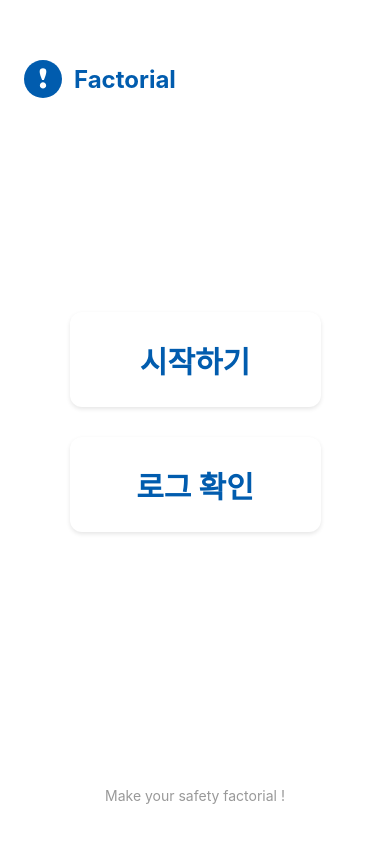
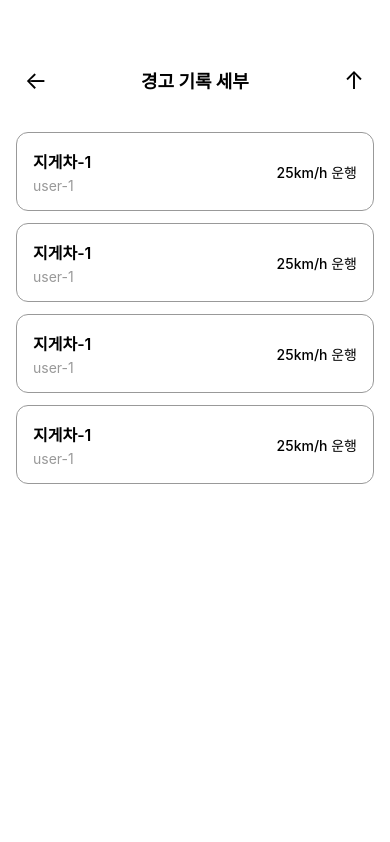
Before and after one commit to rbdus0715/Forklift_Operator_Application, a React Native app: screen /Log in a window 390 px wide. Built offline with nearby package versions, Linux system fonts and the light colour scheme.

Commit message:
Feat: 로그 스크린 페이지

```diff
--- a/package.json
+++ b/package.json
@@ -9,10 +9,16 @@
     "web": "expo start --web"
   },
   "dependencies": {
+    "@react-navigation/native": "^7.1.21",
+    "@react-navigation/native-stack": "^7.6.4",
+    "@types/react": "~19.1.10",
+    "@types/react-native": "^0.72.8",
     "expo": "~54.0.23",
     "expo-status-bar": "~3.0.8",
     "react": "19.1.0",
     "react-native": "0.81.5",
+    "react-native-safe-area-context": "~5.6.0",
+    "react-native-screens": "~4.16.0",
     "react-native-svg": "^15.15.0"
   },
   "devDependencies": {
--- a/src/App.tsx
+++ b/src/App.tsx
@@ -1,7 +1,7 @@
-import { HomeScreen } from "./screens/HomeScreen";
+import Navigation from "./navigations/Navigation";
 
 export const App = () => {
-  return <HomeScreen />;
+  return <Navigation />;
 };
 
 export default App;
--- a/src/color.ts
+++ b/src/color.ts
@@ -1,7 +1,7 @@
-export const colors = {
-  primary: "#015CAE", // 파란색 (로고 색상)
-  text: "#015CAE", // 다크 블루 텍스트
-  textLight: "#999999", // 라이트 그레이 태그라인
-  white: "#FFFFFF",
-  shadow: "#00000010", // 그림자 색상
+export const PRIMARY = {
+  DEFAULT: "#015CAE",
+  DARK: "#015CAE",
 };
+export const GRAY = "#999999";
+export const WHITE = "#FFFFFF";
+export const BLACK = "#000000";
--- /dev/null
+++ b/src/components/LogCard/LogCard.tsx
@@ -0,0 +1,48 @@
+import { StyleSheet, Text, View } from "react-native";
+import { BLACK, GRAY, WHITE } from "../../color";
+
+const LogCard = () => {
+    return (
+    <View style={styles.card}>
+      <View style={styles.cardLeft}>
+        <Text style={styles.forkliftText}>지게차-1</Text>
+        <Text style={styles.userText}>user-1</Text>
+      </View>
+      <Text style={styles.speedText}>25km/h 운행</Text>
+    </View>
+    )
+};
+
+  const styles = StyleSheet.create({
+    card: {
+        backgroundColor: WHITE,
+        borderRadius: 12,
+        padding: 16,
+        flexDirection: "row",
+        justifyContent: "space-between",
+        alignItems: "center",
+        borderWidth: 0.3,
+        borderColor: GRAY,
+        elevation: 3,
+      },
+      cardLeft: {
+        flex: 1,
+      },
+      forkliftText: {
+        fontSize: 16,
+        fontWeight: "600",
+        color: BLACK,
+        marginBottom: 4,
+      },
+      userText: {
+        fontSize: 14,
+        color: GRAY,
+      },
+      speedText: {
+        fontSize: 14,
+        fontWeight: "500",
+        color: BLACK,
+      },
+  });
+
+export default LogCard;
--- /dev/null
+++ b/src/navigations/HomeStack.tsx
@@ -0,0 +1,23 @@
+import { createNativeStackNavigator } from "@react-navigation/native-stack";
+import { HomeRoutes } from "./routes";
+import { HomeScreen } from "../screens/HomeScreen";
+import LogScreen from "../screens/LogScreen";
+import { WHITE } from "../color";
+
+const Stack = createNativeStackNavigator();
+
+const HomeStack = () => {
+  return (
+    <Stack.Navigator
+      screenOptions={{
+        contentStyle: { backgroundColor: WHITE },
+        headerShown: false,
+      }}
+    >
+      <Stack.Screen name={HomeRoutes.HOME} component={HomeScreen} />
+      <Stack.Screen name={HomeRoutes.LOG} component={LogScreen} />
+    </Stack.Navigator>
+  );
+};
+
+export default HomeStack;
--- /dev/null
+++ b/src/navigations/Navigation.tsx
@@ -0,0 +1,12 @@
+import { NavigationContainer } from "@react-navigation/native";
+import HomeStack from "./HomeStack";
+
+const Navigation = () => {
+  return (
+    <NavigationContainer>
+      <HomeStack />
+    </NavigationContainer>
+  );
+};
+
+export default Navigation;
--- /dev/null
+++ b/src/navigations/routes.ts
@@ -0,0 +1,4 @@
+export const HomeRoutes = {
+  HOME: "Home",
+  LOG: "Log",
+} as const;
--- /dev/null
+++ b/src/navigations/types.ts
@@ -0,0 +1,8 @@
+import { NavigationProp } from "@react-navigation/native";
+
+export type HomeStackParamList = {
+  Home: undefined;
+  Log: undefined;
+};
+
+export type HomeNavigation = NavigationProp<HomeStackParamList>;
--- a/src/screens/HomeScreen.tsx
+++ b/src/screens/HomeScreen.tsx
@@ -1,14 +1,18 @@
 import React from "react";
-import { View, Text, StyleSheet, TouchableOpacity } from "react-native";
+import { View, Text, StyleSheet, Pressable } from "react-native";
 import { SvgXml } from "react-native-svg";
-import { colors } from "../color";
+import { GRAY, PRIMARY, WHITE } from "../color";
+import { useNavigation } from "@react-navigation/native";
+import { HomeRoutes } from "../navigations/routes";
+import { HomeNavigation } from "../navigations/types";
 
-const logoSvg = `<svg width="38" height="38" viewBox="0 0 38 38" fill="none" xmlns="http://www.w3.org/2000/svg">
+export const HomeScreen = () => {
+  const logoSvg = `<svg width="38" height="38" viewBox="0 0 38 38" fill="none" xmlns="http://www.w3.org/2000/svg">
 <circle cx="19" cy="19" r="19" fill="#015CAE"/>
 <path d="M18.9982 28.48C18.1182 28.48 17.3682 28.18 16.7482 27.58C16.1482 26.98 15.8482 26.25 15.8482 25.39C15.8482 24.51 16.1482 23.77 16.7482 23.17C17.3682 22.57 18.1182 22.27 18.9982 22.27C19.8782 22.27 20.6182 22.57 21.2182 23.17C21.8382 23.77 22.1482 24.51 22.1482 25.39C22.1482 26.25 21.8382 26.98 21.2182 27.58C20.6182 28.18 19.8782 28.48 18.9982 28.48ZM18.9982 8.17C19.9982 8.17 20.7982 8.45 21.3982 9.01C22.0182 9.55 22.3282 10.34 22.3282 11.38C22.3282 11.92 22.2282 12.67 22.0282 13.63C21.8282 14.59 21.4082 15.96 20.7682 17.74L19.8982 20.11H18.0982L17.2282 17.74C16.5682 15.96 16.1382 14.59 15.9382 13.63C15.7582 12.67 15.6682 11.92 15.6682 11.38C15.6682 10.34 15.9682 9.55 16.5682 9.01C17.1682 8.45 17.9782 8.17 18.9982 8.17Z" fill="white"/>
 </svg>`;
+  const navigation = useNavigation<HomeNavigation>();
 
-export const HomeScreen = () => {
   return (
     <View style={styles.container}>
       {/* 헤더: 로고 + Factorial 텍스트 */}
@@ -19,12 +23,15 @@ export const HomeScreen = () => {
 
       {/* 버튼 영역 */}
       <View style={styles.buttonContainer}>
-        <TouchableOpacity style={styles.button}>
+        <Pressable style={styles.button}>
           <Text style={styles.buttonText}>시작하기</Text>
-        </TouchableOpacity>
-        <TouchableOpacity style={styles.button}>
+        </Pressable>
+        <Pressable
+          style={styles.button}
+          onPress={() => navigation.navigate(HomeRoutes.LOG)}
+        >
           <Text style={styles.buttonText}>로그 확인</Text>
-        </TouchableOpacity>
+        </Pressable>
       </View>
 
       {/* 태그라인 */}
@@ -36,7 +43,7 @@ export const HomeScreen = () => {
 const styles = StyleSheet.create({
   container: {
     flex: 1,
-    backgroundColor: colors.white,
+    backgroundColor: WHITE,
     justifyContent: "center",
     alignItems: "center",
     paddingHorizontal: 24,
@@ -51,7 +58,7 @@ const styles = StyleSheet.create({
   title: {
     fontSize: 24,
     fontWeight: "700",
-    color: colors.text,
+    color: PRIMARY.DARK,
     marginLeft: 12,
   },
   buttonContainer: {
@@ -62,7 +69,7 @@ const styles = StyleSheet.create({
   button: {
     width: 251,
     height: 95,
-    backgroundColor: colors.white,
+    backgroundColor: WHITE,
     borderRadius: 12,
     justifyContent: "center",
     alignItems: "center",
@@ -78,7 +85,7 @@ const styles = StyleSheet.create({
   buttonText: {
     fontSize: 30,
     fontWeight: "700",
-    color: colors.text,
+    color: PRIMARY.DARK,
     textAlign: "center",
   },
   tagline: {
@@ -87,7 +94,7 @@ const styles = StyleSheet.create({
     left: 0,
     right: 0,
     fontSize: 14,
-    color: colors.textLight,
+    color: GRAY,
     textAlign: "center",
   },
 });
--- /dev/null
+++ b/src/screens/LogScreen.tsx
@@ -0,0 +1,91 @@
+import React from "react";
+import { View, Text, StyleSheet, Pressable, ScrollView } from "react-native";
+import { useNavigation } from "@react-navigation/native";
+import { HomeNavigation } from "../navigations/types";
+import { WHITE, PRIMARY, GRAY, BLACK } from "../color";
+import LogCard from "../components/LogCard/LogCard";
+
+const LogScreen = () => {
+  const navigation = useNavigation<HomeNavigation>();
+
+  return (
+    <View style={styles.container}>
+      {/* 헤더 */}
+      <View style={styles.header}>
+        <Pressable
+          style={styles.backButton}
+          onPress={() => navigation.goBack()}
+        >
+          <Text style={styles.backIcon}>←</Text>
+        </Pressable>
+        <Text style={styles.headerTitle}>경고 기록 세부</Text>
+        <Pressable style={styles.uploadButton}>
+          <Text style={styles.uploadIcon}>↑</Text>
+        </Pressable>
+      </View>
+
+      {/* 카드 리스트 */}
+      <ScrollView
+        style={styles.content}
+        contentContainerStyle={styles.contentContainer}
+      >
+        <LogCard />
+        <LogCard />
+        <LogCard />
+        <LogCard />
+      </ScrollView>
+    </View>
+  );
+};
+
+const styles = StyleSheet.create({
+  container: {
+    flex: 1,
+    backgroundColor: WHITE,
+  },
+  header: {
+    flexDirection: "row",
+    alignItems: "center",
+    justifyContent: "space-between",
+    paddingHorizontal: 16,
+    paddingVertical: 16,
+    paddingTop: 60,
+  },
+  backButton: {
+    width: 40,
+    height: 40,
+    justifyContent: "center",
+    alignItems: "center",
+  },
+  backIcon: {
+    fontSize: 24,
+    color: BLACK,
+  },
+  headerTitle: {
+    fontSize: 18,
+    fontWeight: "700",
+    color: BLACK,
+    flex: 1,
+    textAlign: "center",
+  },
+  uploadButton: {
+    width: 40,
+    height: 40,
+    justifyContent: "center",
+    alignItems: "center",
+  },
+  uploadIcon: {
+    fontSize: 24,
+    color: BLACK,
+  },
+  content: {
+    flex: 1,
+  },
+  contentContainer: {
+    padding: 16,
+    gap: 12,
+  },
+
+});
+
+export default LogScreen;
```
Also changed, not shown: 1 other file (tests, documents, lock files or other folders).
